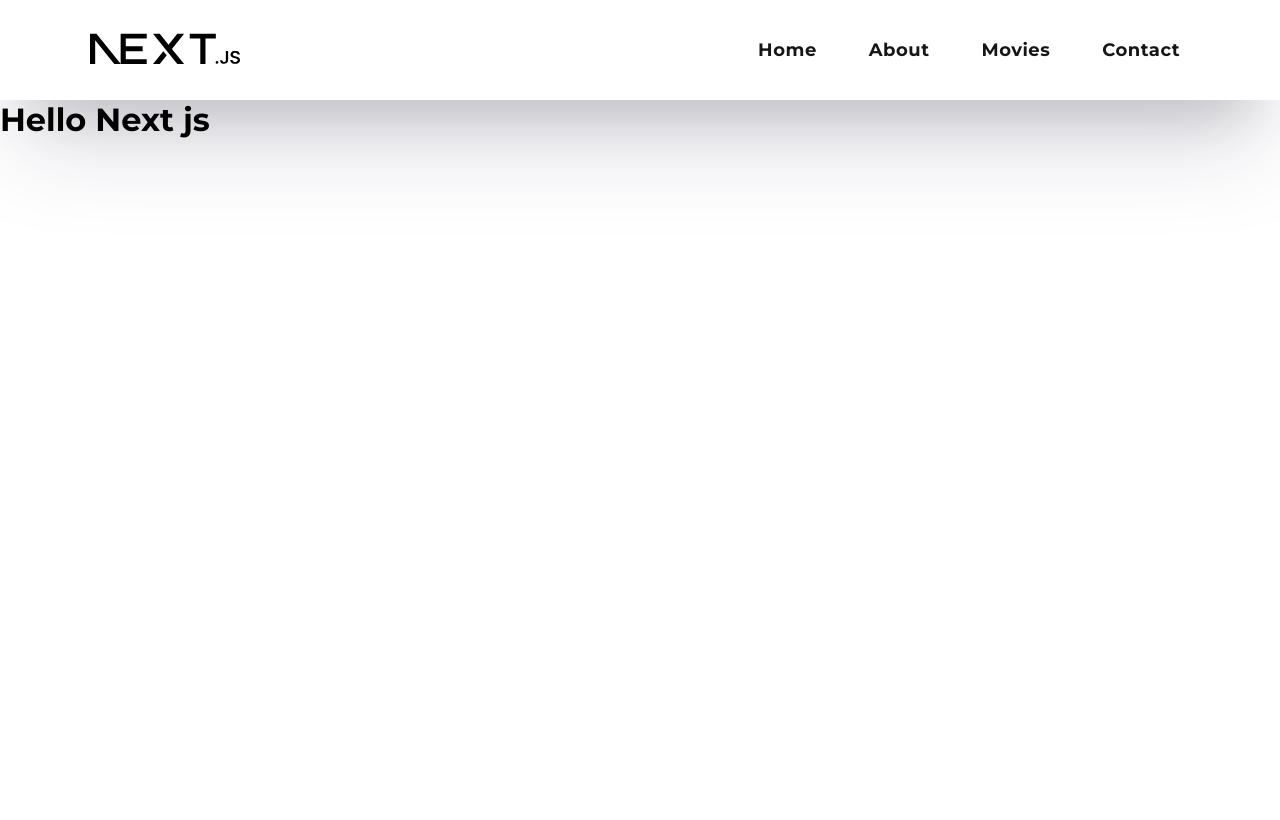
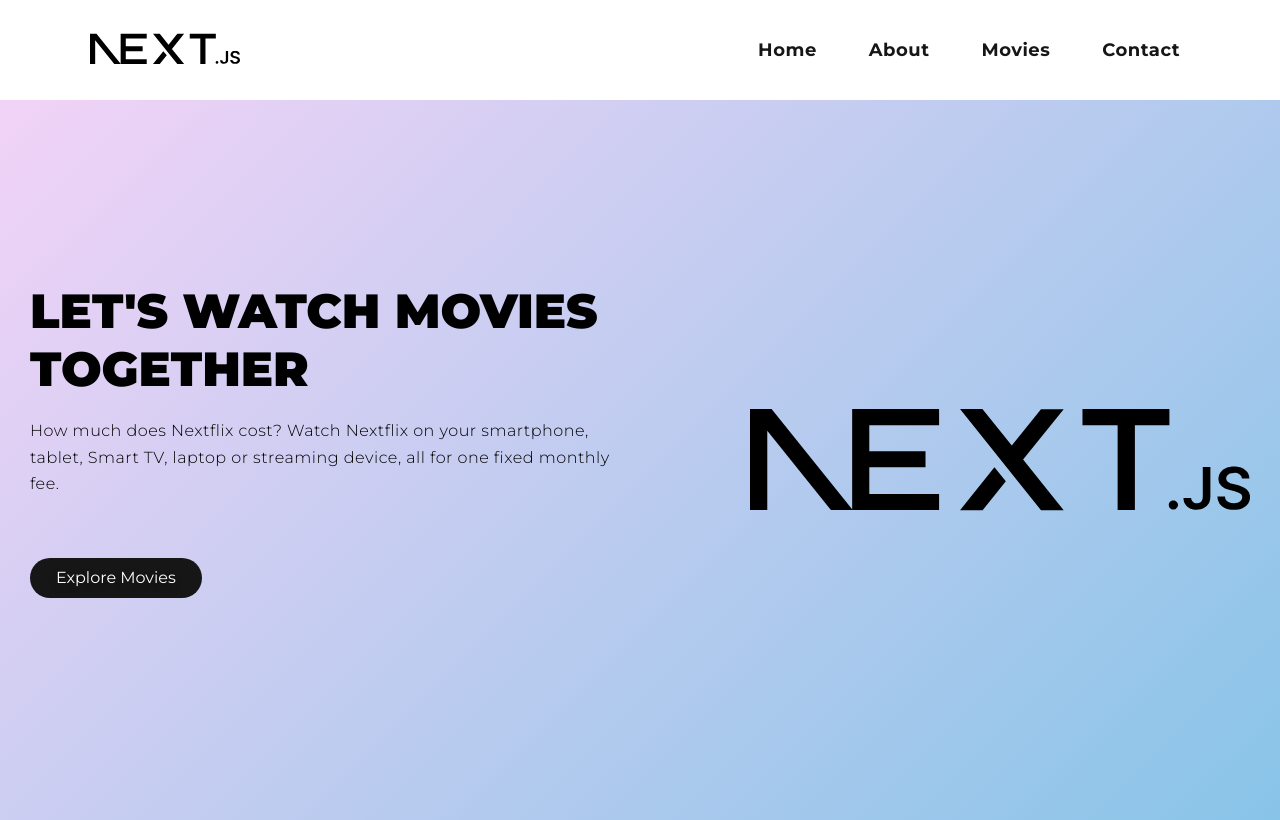
Before and after one commit to shreejai/sjflix, a Next.js app: page / in a window 1280 px wide. Built offline with nearby package versions, Linux system fonts and the light colour scheme.

Commit message:
hero section setup

```diff
--- /dev/null
+++ b/src/app/components/Herosection.js
@@ -0,0 +1,35 @@
+import heroStyles from '@/app/styles/herosection.module.css';
+import styles from '@/app/styles/common.module.css';
+import Link from 'next/link';
+import { Montserrat } from 'next/font/google';
+import Image from 'next/image';
+
+// If loading a variable font, you don't need to specify the font weight
+const montserrat = Montserrat({
+  weight: ['300', '400', '500', '600', '700', '800', '900'],
+  subsets: ['latin'],
+  display: 'swap',
+})
+
+const Herosection = () => {
+  return (
+      <main className={heroStyles.main_section}>
+        <div className={styles.container}>
+          <div className={styles.grid_two_section}>
+            <div className={heroStyles.hero_content}>
+              <h1>LET'S WATCH MOVIES TOGETHER</h1>
+              <p>How much does Nextflix cost? Watch Nextflix on your smartphone, tablet, Smart TV, laptop or streaming device, all for one fixed monthly fee.</p>
+              <Link href="/movies">
+                <button className={montserrat.className}>Explore Movies</button>
+              </Link>
+            </div>
+            <div className={heroStyles.hero_image}>
+              <Image src="/next.svg" alt="Hero Image" width={500} height={500}/>
+            </div>
+          </div>
+        </div>
+      </main>
+  )
+}
+
+export default Herosection
--- a/src/app/layout.js
+++ b/src/app/layout.js
@@ -5,12 +5,13 @@ import { Montserrat } from 'next/font/google'
 
 // If loading a variable font, you don't need to specify the font weight
 const montserrat = Montserrat({
+  weight: ['300', '400', '500', '600', '700', '800', '900'],
   subsets: ['latin'],
   display: 'swap',
 })
 
 export const metadata = {
-  title: "SJFlix Next App",
+  title: "NextFlix App",
   description: "Generated by create next app",
 };
 
--- a/src/app/page.js
+++ b/src/app/page.js
@@ -1,9 +1,10 @@
 import React from 'react'
+import Herosection from './components/Herosection'
 
 const page = () => {
   return (
     <>
-      <h2>Hello Next js</h2>
+      <Herosection/>
     </>
   )
 }
```
